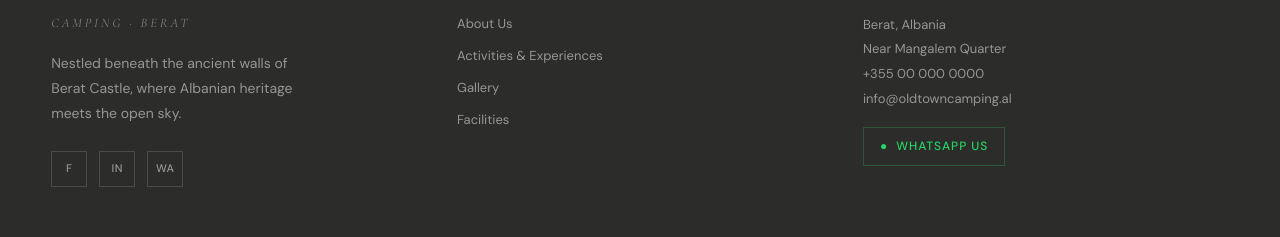
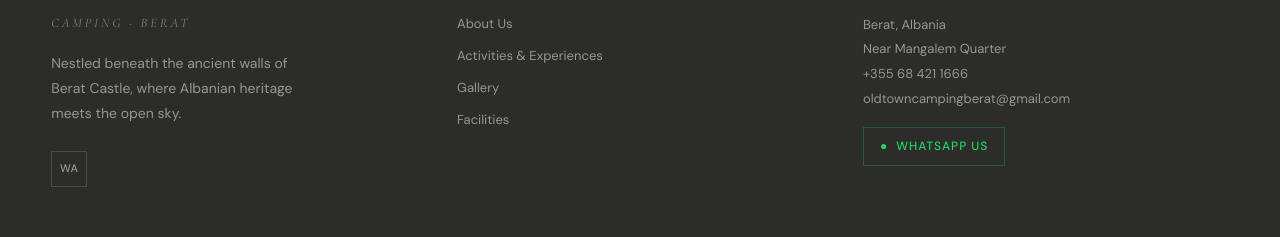
Before and after one commit to denisdaja/old-town-camping, a Next.js app: page / in a window 1280 px wide. Shown: the part 8743-8980 px from the top of the page. Built offline with nearby package versions, Linux system fonts and the light colour scheme.

Commit message:
Fix footer contact details

```diff
--- a/components/layout/Footer.tsx
+++ b/components/layout/Footer.tsx
@@ -56,9 +56,7 @@ export default function Footer() {
           {/* Social links */}
           <div style={{ display: "flex", gap: 12 }}>
             {[
-              { label: "Facebook", href: "https://facebook.com", icon: "f" },
-              { label: "Instagram", href: "https://instagram.com", icon: "in" },
-              { label: "WhatsApp", href: "https://wa.me/355000000000", icon: "wa" },
+              { label: "WhatsApp", href: "https://wa.me/355684211666", icon: "wa" },
             ].map((s) => (
               <a
                 key={s.label}
@@ -135,11 +133,11 @@ export default function Footer() {
           <p style={{ fontSize: 13, color: "rgba(255,255,255,0.5)", lineHeight: 1.9 }}>
             Berat, Albania<br />
             Near Mangalem Quarter<br />
-            <a href="tel:+355000000000" style={{ color: "rgba(255,255,255,0.5)", textDecoration: "none" }}>+355 00 000 0000</a><br />
-            <a href="mailto:info@oldtowncamping.al" style={{ color: "rgba(255,255,255,0.5)", textDecoration: "none" }}>info@oldtowncamping.al</a>
+            <a href="tel:+355684211666" style={{ color: "rgba(255,255,255,0.5)", textDecoration: "none" }}>+355 68 421 1666</a><br />
+            <a href="mailto:oldtowncampingberat@gmail.com" style={{ color: "rgba(255,255,255,0.5)", textDecoration: "none" }}>oldtowncampingberat@gmail.com</a>
           </p>
           <a
-            href="https://wa.me/355000000000"
+            href="https://wa.me/355684211666"
             target="_blank"
             rel="noopener noreferrer"
             className="footer-whatsapp"
```
